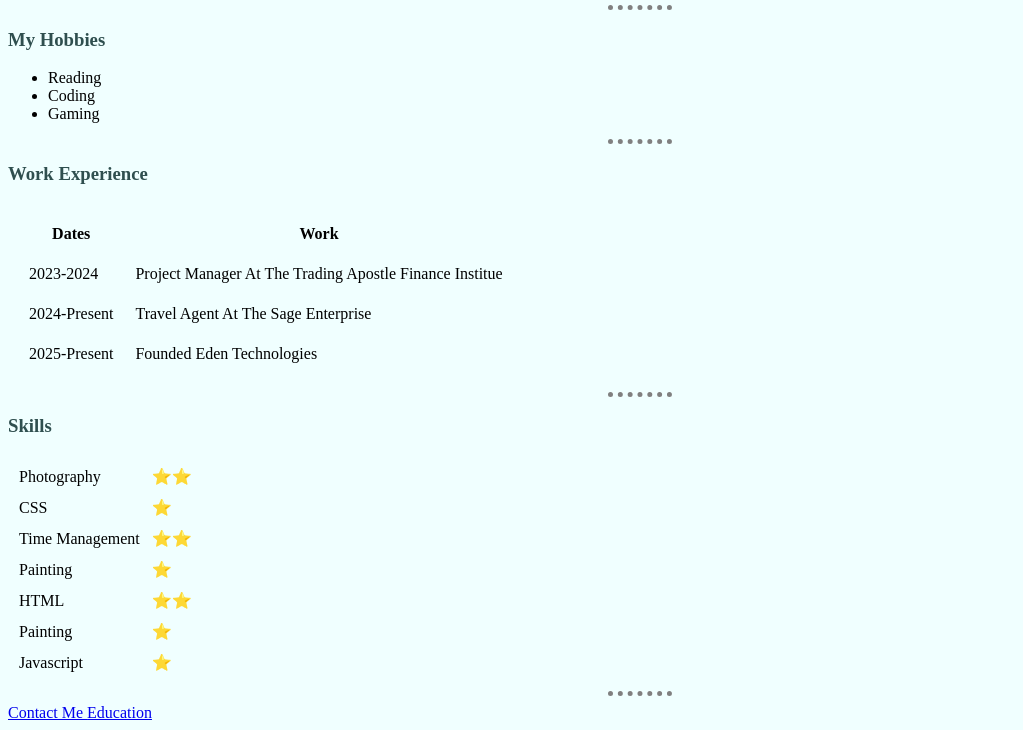
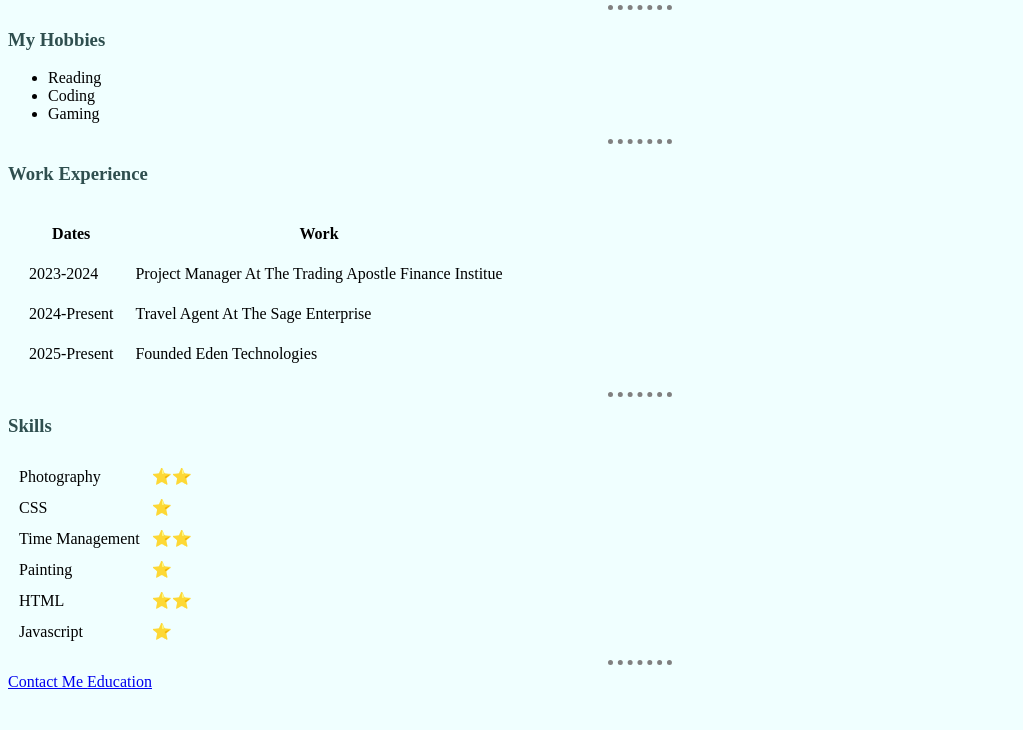
Before and after one commit to thesagepriest/cv, a plain HTML site: page index.html in a window 1280 px wide. Shown: the part 235-965 px from the top of the page, without its empty margins (0-1023 px from the left). After the commit the page ends 934 px from the top, so only its background shows below. Drawn offline with Linux system fonts and the light colour scheme.

Commit message:
initial first website files

```diff
--- a/index.html
+++ b/index.html
@@ -76,10 +76,6 @@
                 <td>⭐⭐</td>
             </tr>
             <tr>
-                <td>Painting</td>
-                <td>⭐</td>
-            </tr>
-            <tr>
                 <td>Javascript</td>
                 <td>⭐</td>
             </tr>
```
